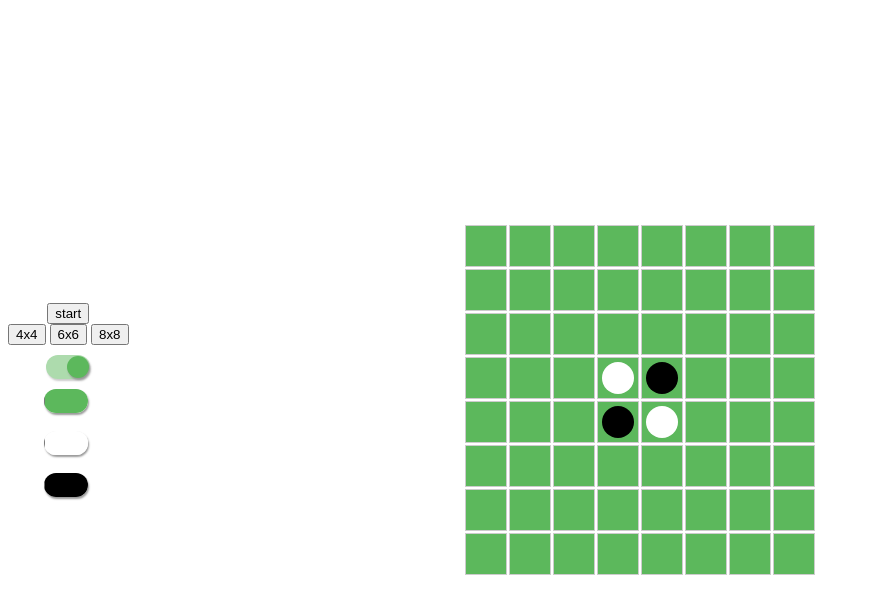
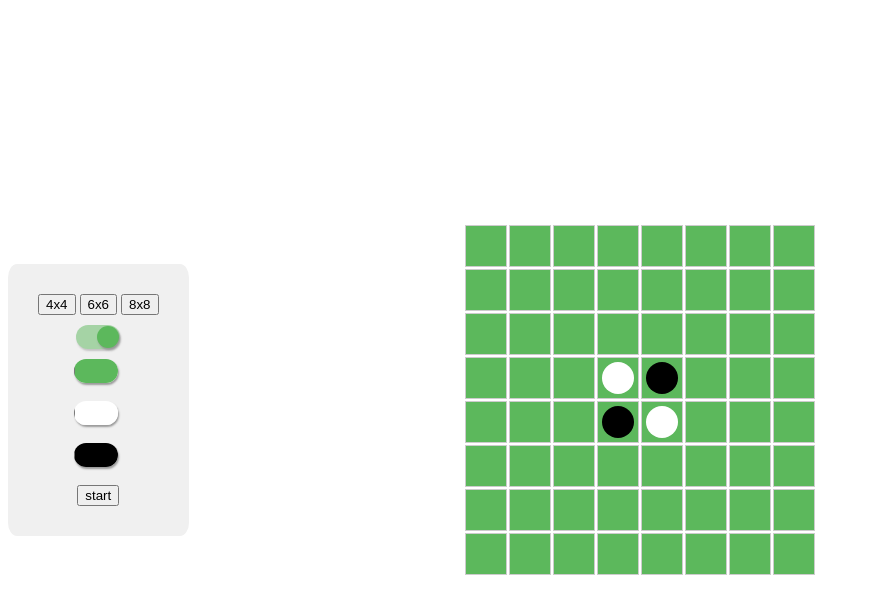
Before and after one commit to ChristianVaughn/Othello, a PHP site: page / in a window 1280 px wide. Shown: the top 614 px of the page, without its empty margins (0-870 px from the left). Run offline with PHP 8.4, Linux system fonts and the light colour scheme.

Commit message:
Something somethign broken transition

```diff
--- a/css/style.css
+++ b/css/style.css
@@ -172,3 +172,22 @@ box-shadow: 1px 2px 2px 0px #999;
   height: 56px;
   border: none;
 }
+#game-options {
+  background-color: rgb(240, 240, 240);
+  padding: 30px;
+  border-radius: 5%;
+}
+
+
+.open{
+  left:-180px !important;
+
+}
+.transition{
+
+-webkit-transition: left 5s ease-out;  /* Chrome 1-25, Safari 3.2+ */
+   -moz-transition: left 5s ease-out;  /* Firefox 4-15 */
+     -o-transition: left 5s ease-out;  /* Opera 10.50–12.00 */
+        transition: left 5s ease-out;  /* Chrome 26, Firefox 16+, IE 10+, Opera 12.10+ */
+
+}
--- a/index.html
+++ b/index.html
@@ -13,9 +13,7 @@
 
 		</div>
 		<br>
-		<section id="game-options">
-			<button onclick="gameStart();">start</button>
-			<br>
+		<section id="game-options" class="transition">
 			<button onclick="renderLevel(4);">4x4</button>
 			<button onclick="renderLevel(6);">6x6</button>
 			<button onclick="renderLevel(8);">8x8</button>
@@ -39,6 +37,8 @@
 			<div class="input-color-container">
 				<input name="P2-color" value="#000000" class="input-color" type="color" onchange="p2ColorChange(this)">
 			  </div>
+			  <br>
+			  <button onclick="gameStart();">start</button>
 		</section>
 
 
--- a/js/script.js
+++ b/js/script.js
@@ -318,6 +318,8 @@ function playMove(x, y, cellID) {
 }
 
 function gameStart() {
+     //$('#game-options').toggleClass('open');
+
     var options = document  .getElementById("game-options");
     options.style.display = "none";
     whosTurn = 1;
```
